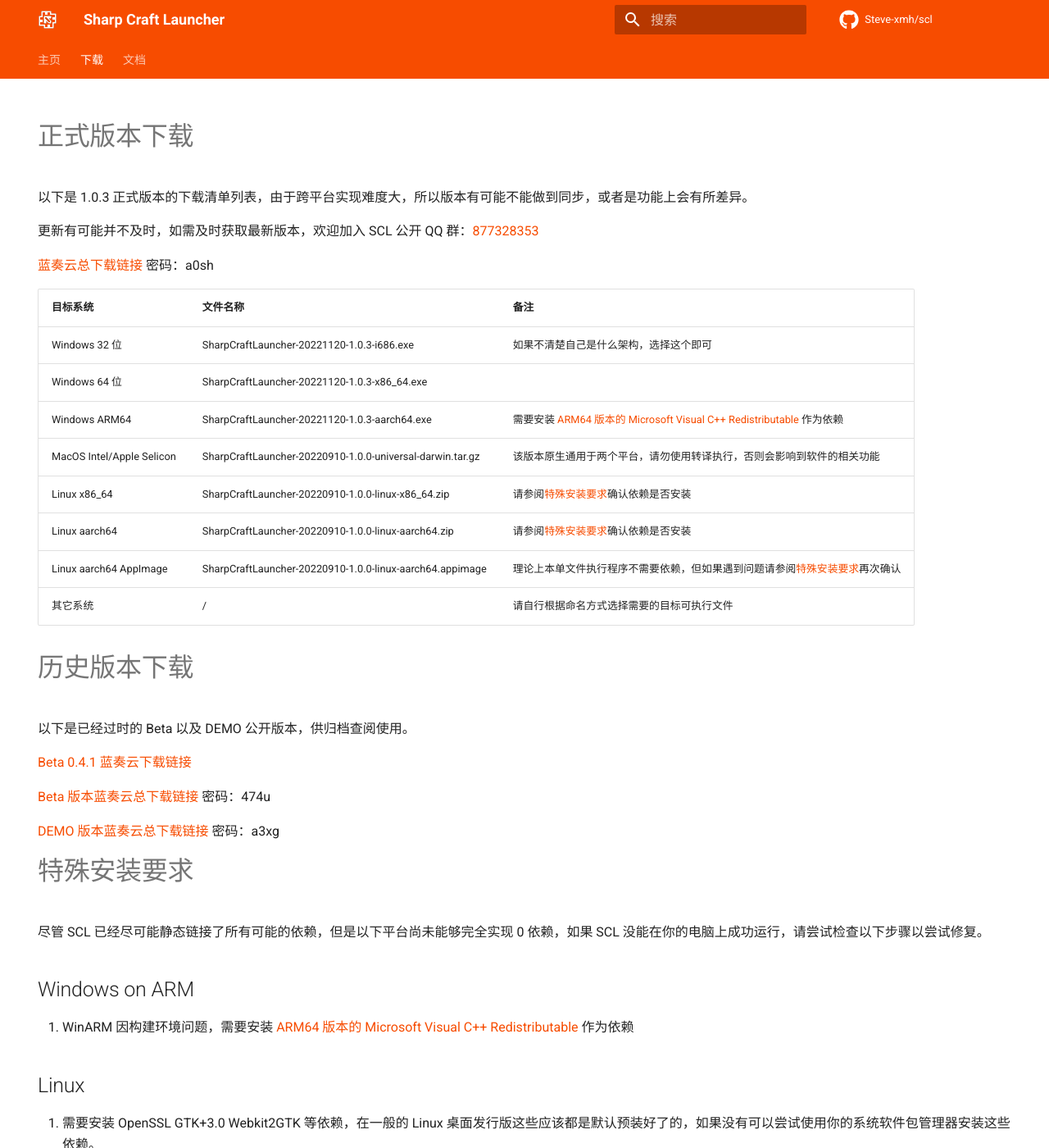
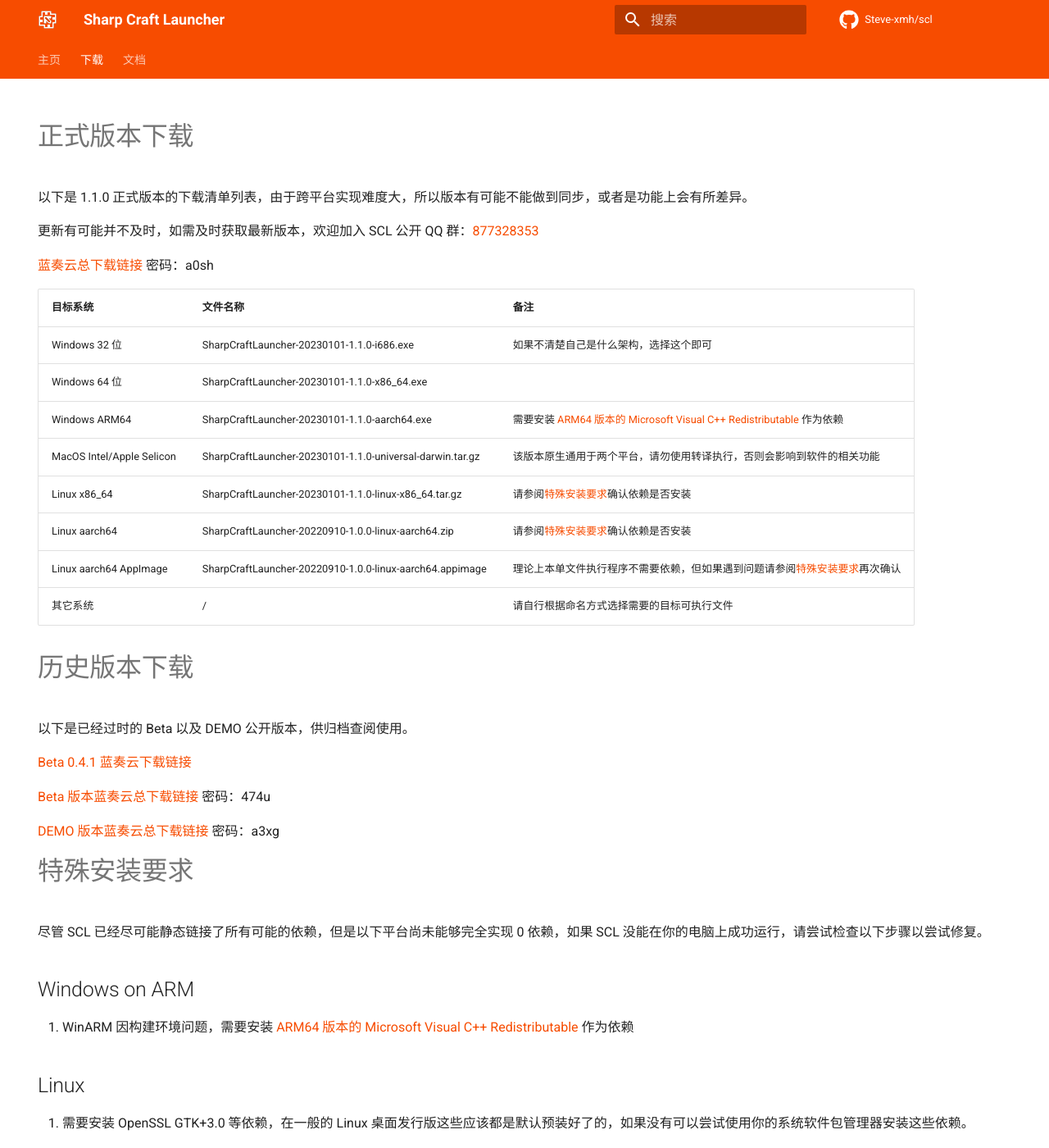
Before and after one commit to Steve-xmh/scl, an MkDocs documentation site: the page built from docs/download.md, in a window 1280 px wide and 1400 px high. Shown: the whole window at 82% size. Built offline with MkDocs 1.6.1 and Material for MkDocs 9.7.7, drawn with Linux system fonts in a browser that asks for light colours; comment, search, counter and statistics services are not loaded.

Commit message:
更新到 1.1.0

```diff
--- a/docs/download.md
+++ b/docs/download.md
@@ -6,7 +6,7 @@ hide:
 
 # 正式版本下载
 
-以下是 1.0.3 正式版本的下载清单列表，由于跨平台实现难度大，所以版本有可能不能做到同步，或者是功能上会有所差异。
+以下是 1.1.0 正式版本的下载清单列表，由于跨平台实现难度大，所以版本有可能不能做到同步，或者是功能上会有所差异。
 
 更新有可能并不及时，如需及时获取最新版本，欢迎加入 SCL 公开 QQ 群：[877328353](https://jq.qq.com/?_wv=1027&k=wY61QuOf)
 
@@ -14,11 +14,11 @@ hide:
 
 | 目标系统                  | 文件名称                                                  | 备注                                                                                                                    |
 | ------------------------- | --------------------------------------------------------- | ----------------------------------------------------------------------------------------------------------------------- |
-| Windows 32 位             | SharpCraftLauncher-20221120-1.0.3-i686.exe                | 如果不清楚自己是什么架构，选择这个即可                                                                                  |
-| Windows 64 位             | SharpCraftLauncher-20221120-1.0.3-x86_64.exe              |                                                                                                                         |
-| Windows ARM64             | SharpCraftLauncher-20221120-1.0.3-aarch64.exe             | 需要安装 [ARM64 版本的 Microsoft Visual C++ Redistributable](https://aka.ms/vs/17/release/vc_redist.arm64.exe) 作为依赖 |
-| MacOS Intel/Apple Selicon | SharpCraftLauncher-20220910-1.0.0-universal-darwin.tar.gz | 该版本原生通用于两个平台，请勿使用转译执行，否则会影响到软件的相关功能                                                  |
-| Linux x86_64              | SharpCraftLauncher-20220910-1.0.0-linux-x86_64.zip        | 请参阅[特殊安装要求](#linux)确认依赖是否安装                                                                            |
+| Windows 32 位             | SharpCraftLauncher-20230101-1.1.0-i686.exe                | 如果不清楚自己是什么架构，选择这个即可                                                                                  |
+| Windows 64 位             | SharpCraftLauncher-20230101-1.1.0-x86_64.exe              |
+| Windows ARM64             | SharpCraftLauncher-20230101-1.1.0-aarch64.exe             | 需要安装 [ARM64 版本的 Microsoft Visual C++ Redistributable](https://aka.ms/vs/17/release/vc_redist.arm64.exe) 作为依赖 |
+| MacOS Intel/Apple Selicon | SharpCraftLauncher-20230101-1.1.0-universal-darwin.tar.gz | 该版本原生通用于两个平台，请勿使用转译执行，否则会影响到软件的相关功能                                                  |
+| Linux x86_64              | SharpCraftLauncher-20230101-1.1.0-linux-x86_64.tar.gz     | 请参阅[特殊安装要求](#linux)确认依赖是否安装                                                                            |
 | Linux aarch64             | SharpCraftLauncher-20220910-1.0.0-linux-aarch64.zip       | 请参阅[特殊安装要求](#linux)确认依赖是否安装                                                                            |
 | Linux aarch64 AppImage    | SharpCraftLauncher-20220910-1.0.0-linux-aarch64.appimage  | 理论上本单文件执行程序不需要依赖，但如果遇到问题请参阅[特殊安装要求](#linux)再次确认                                    |
 | 其它系统                  | /                                                         | 请自行根据命名方式选择需要的目标可执行文件                                                                              |
@@ -43,4 +43,4 @@ hide:
 
 ## Linux
 
-1. 需要安装 OpenSSL GTK+3.0 Webkit2GTK 等依赖，在一般的 Linux 桌面发行版这些应该都是默认预装好了的，如果没有可以尝试使用你的系统软件包管理器安装这些依赖。
+1. 需要安装 OpenSSL GTK+3.0 等依赖，在一般的 Linux 桌面发行版这些应该都是默认预装好了的，如果没有可以尝试使用你的系统软件包管理器安装这些依赖。
```
